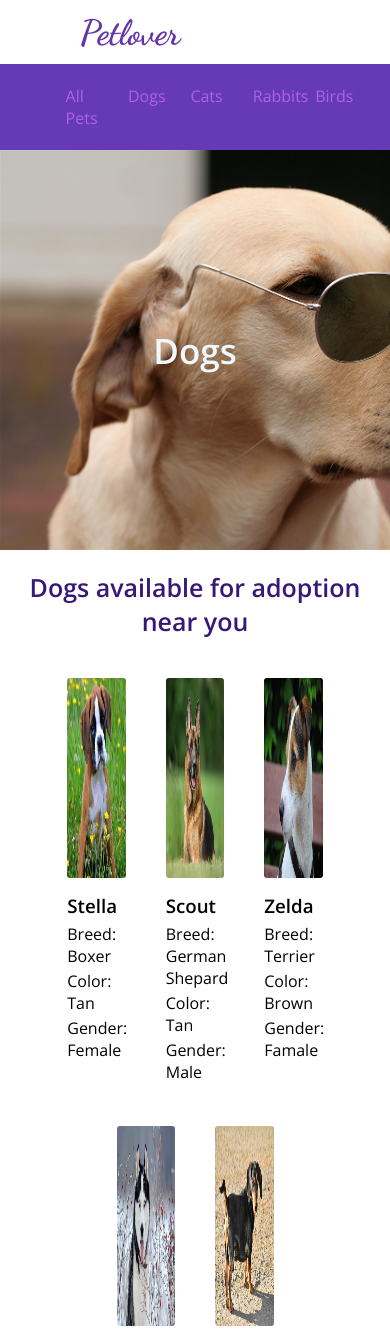
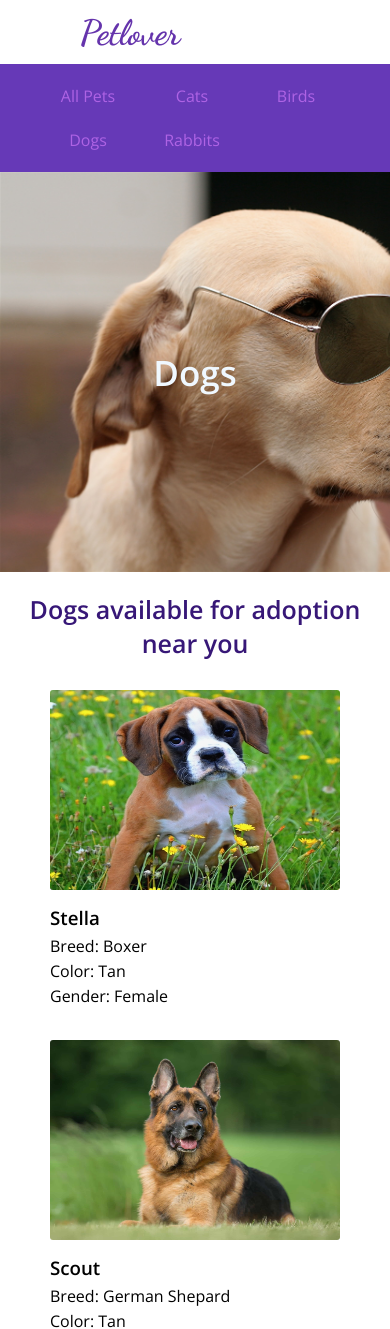
Before and after one commit to Alex-Euan/Petlover, a plain HTML site: page index.html in a window 390 px wide. Shown: the top 1329 px of the page. Drawn offline with nearby package versions, Linux system fonts and the light colour scheme.

Commit message:
Añadiendo modo responsivo

```diff
--- a/css/estilos.css
+++ b/css/estilos.css
@@ -29,13 +29,16 @@ header .menu {
     padding: 10px 10%;
     display: flex;
     justify-content: space-around;
+    flex-wrap: wrap;
+    flex-direction: column;
+    max-height: 150px;
 }
 header .menu a {
     text-decoration: none;
     color:#ae63e4;
     padding: 10px;
     margin: 0 10px;
-    width: 10%;
+    min-width: 10%;
     text-align: center;
     border: 1px solid transparent;
 }
@@ -104,3 +107,47 @@ header .imagen .seccion {
 .main .galeria .card p {
     margin: 3px 0;
 }
+
+/*---- MEDIA QUERYS ---- */
+/* query de header */
+@media screen and (max-width: 954px) {
+    header .menu {
+        justify-content: space-between;
+    }
+    header .menu a {
+        /* padding: 10px 0; */
+        width: 20%;
+/*         border: 1px solid transparent;
+ */    }
+    header .menu a:hover {
+        border: 1px solid transparent;
+        border-radius: 30px 30px 30px 30px;
+    }
+
+    .main .galeria .card{
+        width: 20%;
+    }
+}
+
+@media screen and (max-width: 803px) {
+    .main .galeria .card {
+        width: 25%;
+        justify-content: space-between;
+    }
+}
+
+@media screen and (max-width: 605px) {
+    header .menu a {
+        width: 25%;
+    }
+    .main .galeria .card {
+        width: 40%;
+    }
+}
+
+@media screen and (max-width: 440px) {
+    .main .galeria .card {
+        width: 100%;
+        margin: 10px 50px 20px 50px;
+    }
+}
```
